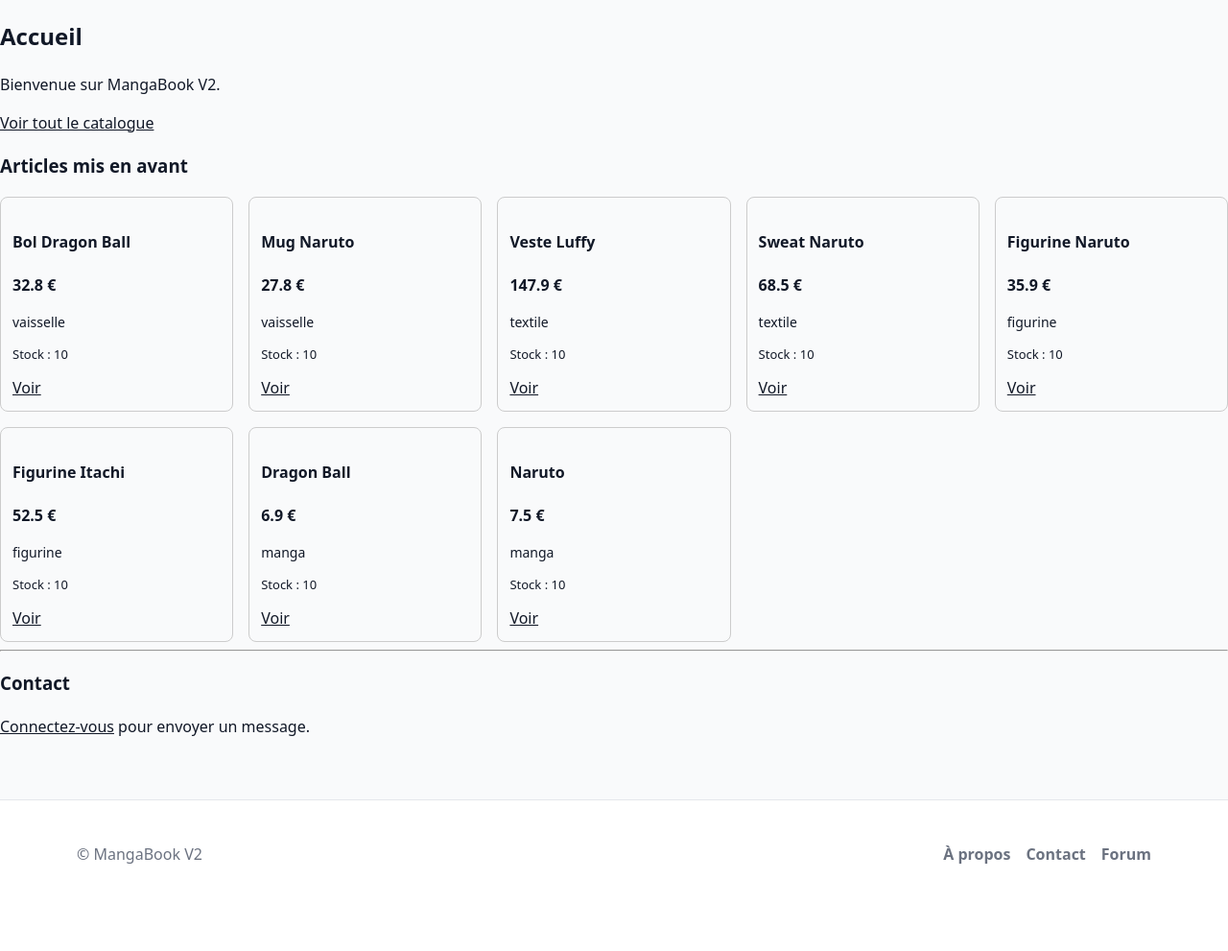
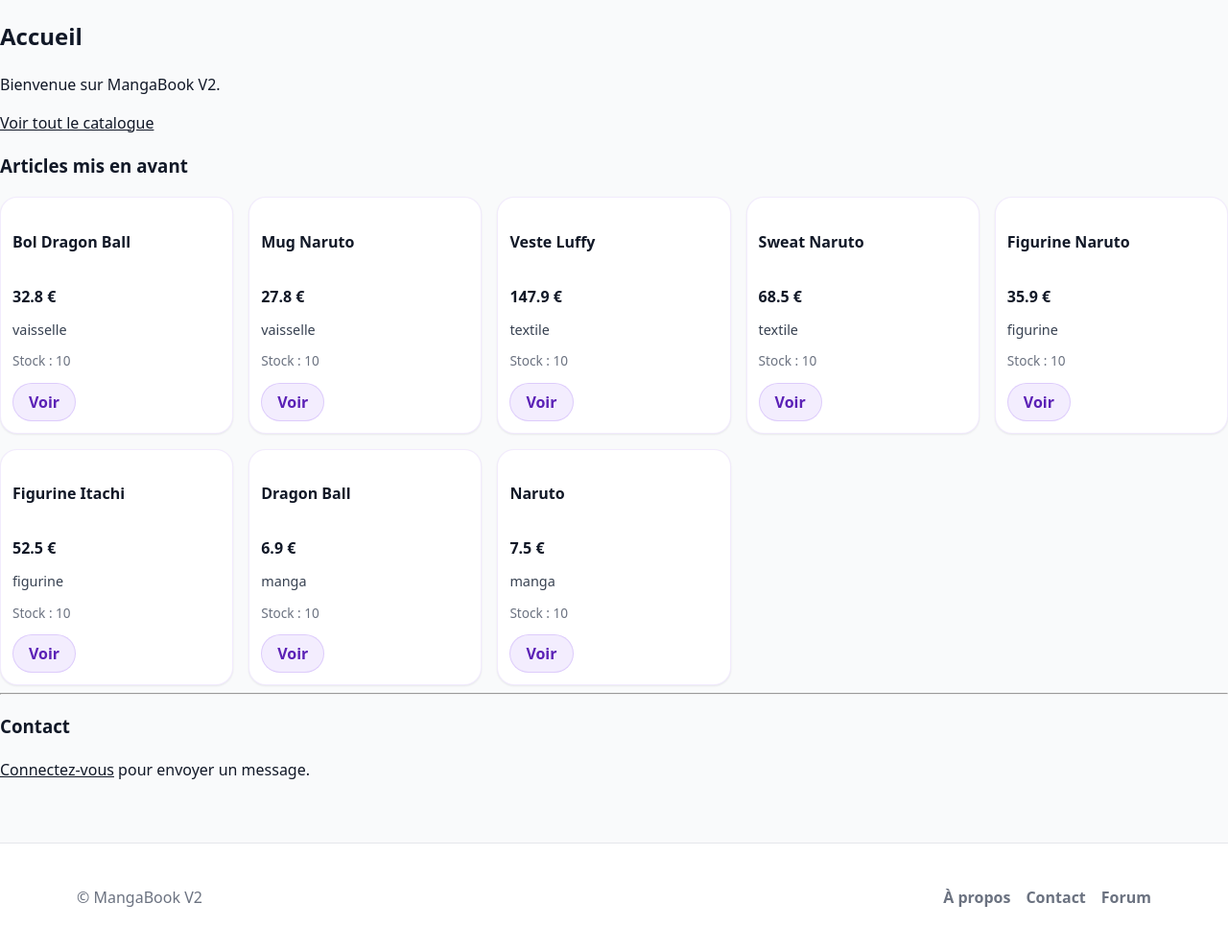
Before and after one commit to Matomina/flask-manga-book-V2, a Flask app: page / in a window 1280 px wide. Shown: the part 81-1072 px from the top of the page at 96% size. Before the commit the page ends 981 px from the top, so only its background shows below. Run offline with Flask 3, Linux system fonts and the light colour scheme; data comes from the database, SQL or seed files in the repository.

Commit message:
refactor(public): remove inline styles from home cards

```diff
--- a/app/public/templates/public/home.html
+++ b/app/public/templates/public/home.html
@@ -14,42 +14,42 @@
 <section>
     <h3>Articles mis en avant</h3>
 
-    <div style="display: grid; grid-template-columns: repeat(auto-fill, minmax(220px, 1fr)); gap: 16px;">
+    <div class="article-grid">
         {% for article in articles %}
-            <article style="border: 1px solid #ccc; padding: 12px; border-radius: 8px;">
+            <article class="article-card card">
 
                 <h4>{{ article["name"] }}</h4>
 
-                <p><strong>{{ article["price"] }} €</strong></p>
+                <p class="article-card__price"><strong>{{ article["price"] }} €</strong></p>
 
-                <p style="font-size: 14px;">
+                <p class="article-card__meta">
                     {{ article["genres"] }}
                     {% if article["universe"] %}
                         • {{ article["universe"] }}
                     {% endif %}
                 </p>
 
-                <p style="font-size: 13px;">
+                <p class="article-card__stock">
                     Stock : {{ article["stock"] }}
                 </p>
 
                 {% if article["release_day"] %}
-                    <p style="font-size: 13px;">
+                    <p class="article-card__stock">
                         Sortie : {{ article["release_day"] }}
                     </p>
                 {% endif %}
 
-                <div style="margin-top: 10px; display: flex; gap: 8px; flex-wrap: wrap;">
-                    <a href="{{ url_for('public.article_detail', article_id=article['id']) }}">
+                <div class="article-card__actions">
+                    <a class="btn btn-secondary" href="{{ url_for('public.article_detail', article_id=article['id']) }}">
                         Voir
                     </a>
 
                     {% if session.get("user_id") %}
                         {% if article["id"] in favorites_ids %}
-                            <span>✔ Déjà en favori</span>
+                            <span class="article-card__favorite-status">Déjà en favori</span>
                         {% else %}
-                            <form method="post" action="{{ url_for('public.add_to_favorites', article_id=article['id']) }}">
-                                <button type="submit">❤️ Favori</button>
+                            <form class="article-card__favorite-form" method="post" action="{{ url_for('public.add_to_favorites', article_id=article['id']) }}">
+                                <button class="btn btn-primary" type="submit">Favori</button>
                             </form>
                         {% endif %}
                     {% endif %}
```
